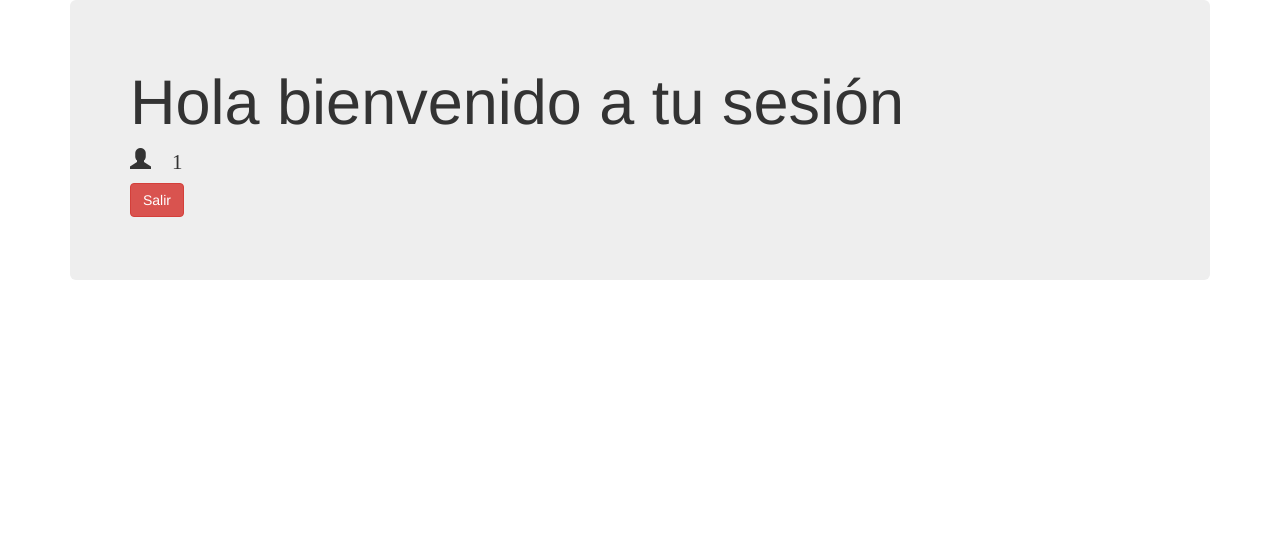
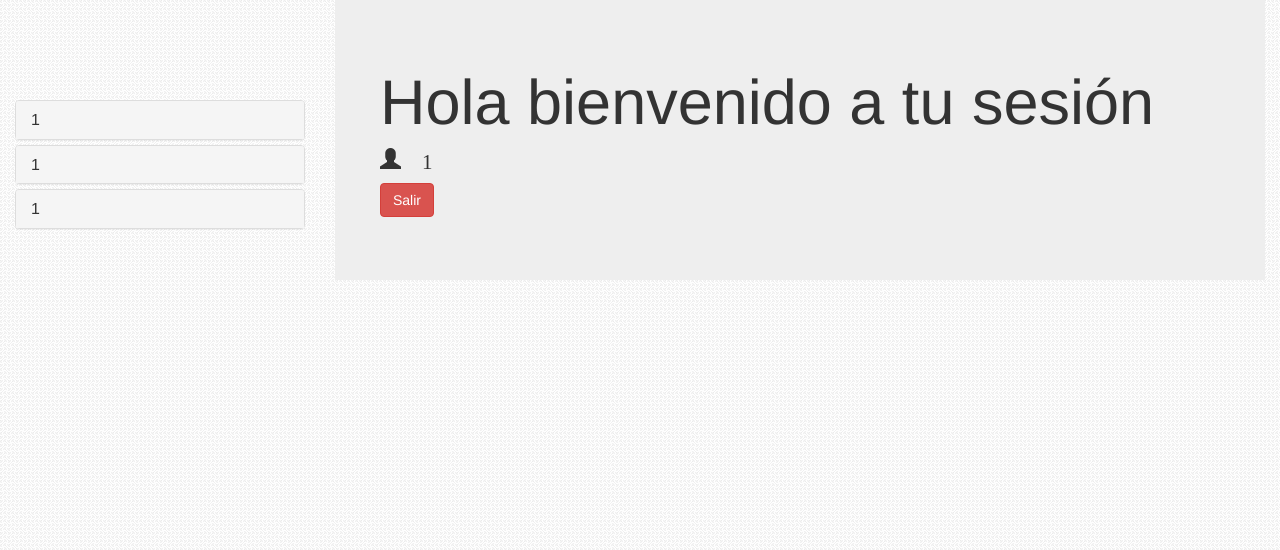
Before and after one commit to marcko/sesionesphp, a PHP site: page /home.php in a window 1280 px wide. Shown: the top 550 px of the page. Run offline with PHP 8.4, Linux system fonts and the light colour scheme; the visitor is signed in with stand-in values (Sample User, id 1); some libraries are stand-ins or nearby versions.

Commit message:
se agregan funcionalidades extra

```diff
--- a/connect.php
+++ b/connect.php
@@ -2,10 +2,10 @@
 $host = "localhost";
 $bd = "register";
 $user = "root";
-//$pass = "root";
+$pass = "root";
 
 //conexión al servidor y base de datos mysql
-$connection = mysql_connect($host, $user);
+$connection = mysql_connect($host, $user,$pass);
 if (!$connection) {
     die('ola k ase fallo la conexión con el servidor: ' . mysql_error());
 }else{
--- a/destroy.php
+++ b/destroy.php
@@ -1,6 +1,6 @@
 <?php
 session_start();
 session_destroy();
-header("Location: index.php");
+header("Location: index.html");
 
 ?>
--- a/home.php
+++ b/home.php
@@ -2,24 +2,101 @@
 <!DOCTYPE html>
 <html lang="en">
   <head>
-    <meta charset="utf-8">
+ <meta charset="UTF-8">
     <meta http-equiv="X-UA-Compatible" content="IE=edge">
     <meta name="viewport" content="width=device-width, initial-scale=1">
     <title>  <?php
     include 'validation.php';
     echo  $_SESSION["currently"]; ?></title>
-      <link rel="stylesheet" href="vendor/css/bootstrap.min.css">
+
+         <link rel="stylesheet" href="vendor/css/bootstrap.min.css">
+    <link rel="stylesheet" href="vendor/css/style.css">
   </head>
 
   <body>
 
-    <div class="container">
-  <div class="jumbotron">
-        <h1 >Hola bienvenido a tu sesión</h1>
+   <div class="container-fluid">
+
+
+    <div class="row">
+
+     <div class="col-xs-3 col-sm-3 col-md-3 col-lg-3 navleft">
+
+        <div class="panel-group" id="accordion" role="tablist" aria-multiselectable="true">
+  <div class="panel panel-default">
+    <div class="panel-heading" role="tab" id="headingOne">
+      <h4 class="panel-title">
+
+        <a data-toggle="collapse" data-parent="#accordion" href="#collapseOne" aria-expanded="true" aria-controls="collapseOne">
+           <?php
+    include 'validation.php';
+    echo  $_SESSION["oracle"];
+
+
+     ?>
+
+        </a>
+      </h4>
+    </div>
+    <div id="collapseOne" class="panel-collapse collapse" role="tabpanel" aria-labelledby="headingOne">
+      <div class="panel-body">
+       Analisis de BD
+      </div>
+    </div>
+  </div>
+  <div class="panel panel-default">
+    <div class="panel-heading" role="tab" id="headingTwo">
+      <h4 class="panel-title">
+        <a class="collapsed" data-toggle="collapse" data-parent="#accordion" href="#collapseTwo" aria-expanded="true" aria-controls="collapseTwo">
+        <?php
+    include 'validation.php';
+    echo   $_SESSION['sap'];
+
+
+     ?>
+
+        </a>
+      </h4>
+    </div>
+    <div id="collapseTwo" class="panel-collapse collapse" role="tabpanel" aria-labelledby="headingTwo">
+      <div class="panel-body">
+       Herramientas ABAP
+      </div>
+    </div>
+  </div>
+  <div class="panel panel-default">
+    <div class="panel-heading" role="tab" id="headingThree">
+      <h4 class="panel-title">
+        <a class="collapsed" data-toggle="collapse" data-parent="#accordion" href="#collapseThree" aria-expanded="false" aria-controls="collapseThree">
+           <?php
+    include 'validation.php';
+    echo   $_SESSION['omega'];
+
+
+     ?>
+
+        </a>
+      </h4>
+    </div>
+    <div id="collapseThree" class="panel-collapse collapse" role="tabpanel" aria-labelledby="headingThree">
+      <div class="panel-body">
+           Gestión de cambios
+      </div>
+    </div>
+  </div>
+</div>
+      </div>
+
+
+  <div class="col-xs-9 col-sm-9 col-md-9 col-lg-9">
+    <div class="jumbotron">
+      <div class="container">
+       <h1 >Hola bienvenido a tu sesión</h1>
         <p class="glyphicon glyphicon-user">
    <?php
     include 'validation.php';
     echo  $_SESSION["currently"];
+
 
      ?> </p>
 
@@ -27,14 +104,19 @@
          <a class="btn btn-danger" href="destroy.php">Salir</a>
 
       </p>
+      </div>
+    </div>
+
 
 
 
 
     </div>
+      </div>
+
+  </div>
 
 
-    </div>
 
     <script src="../../assets/js/ie10-viewport-bug-workaround.js"></script>
         <script src="vendor/js/jquery.min.js"></script>
--- a/validation.php
+++ b/validation.php
@@ -2,7 +2,7 @@
 @session_start();
 if($_SESSION["auth"] != "session")
 {
-  header("Location: index.php");
+  header("Location: index.html");
   exit();
 }
 ?>
--- a/vendor/css/style.css
+++ b/vendor/css/style.css
@@ -1,3 +1,12 @@
-.row{
-  margin-top: 200px;
+body {
+  background: url("../img/p6.png");
 }
+.row2{
+  margin-top:150px;
+}
+.row3{
+    margin-top:150px;
+}
+.navleft{
+  margin-top:100px;
+}
```
Also changed, not shown: entrar.html (added, +40 -0 lines), index.html (renamed from index.php, +27 -13 lines), login.php (+8 -5 lines), register.php (+8 -4 lines), vendor/img/p6.png (added).
